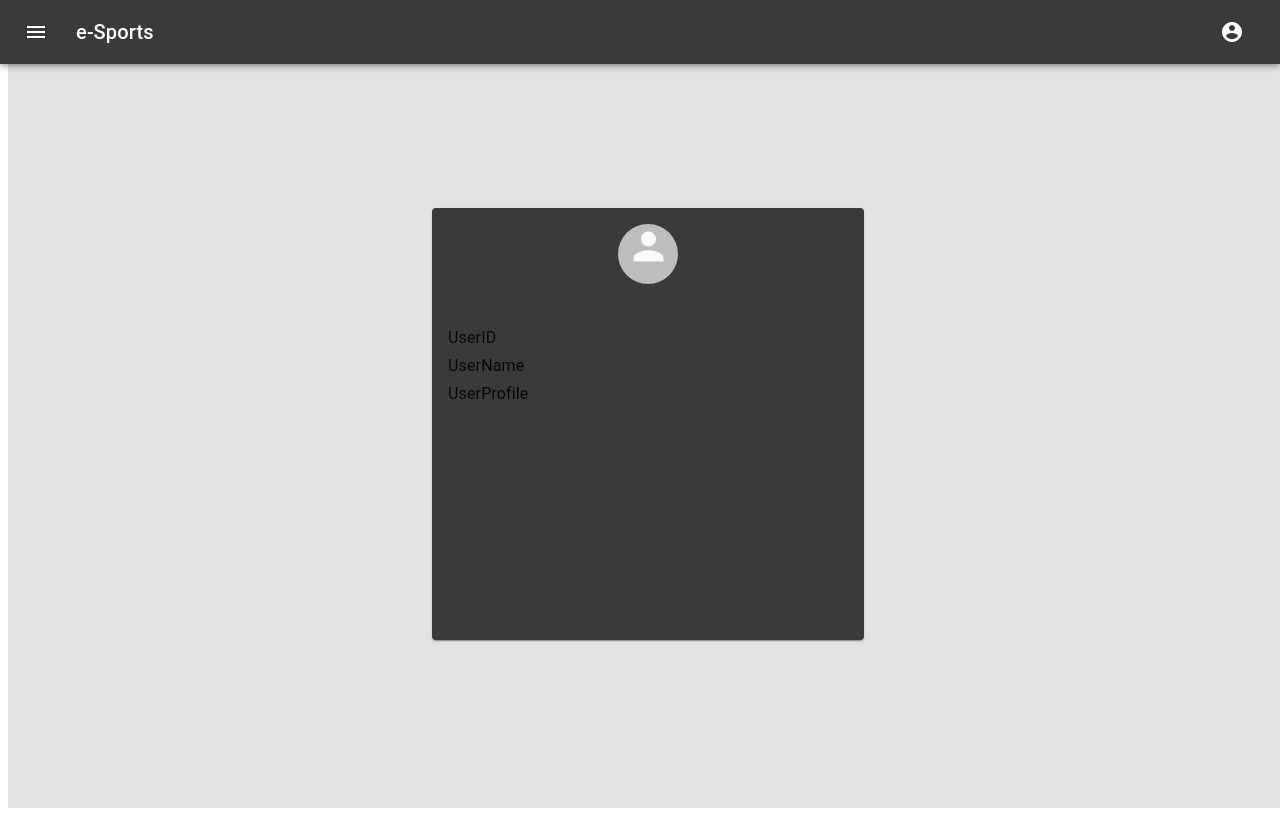
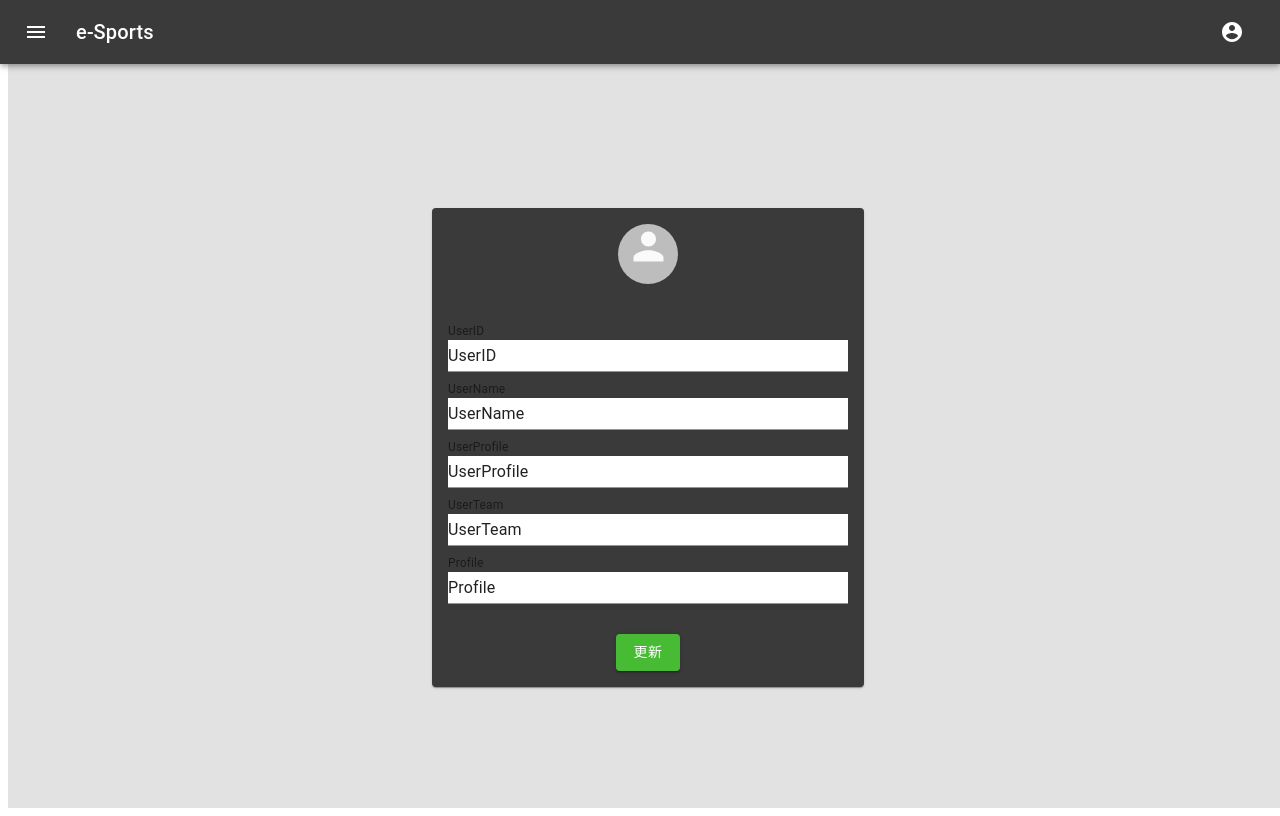
Before and after one commit to toliner/2222-hackathon, a React (Create React App) app in the folder frontend/: page /user in a window 1280 px wide. Built offline with nearby package versions, Linux system fonts and the light colour scheme.

Commit message:
userの修正

```diff
--- a/frontend/src/components/pages/user.tsx
+++ b/frontend/src/components/pages/user.tsx
@@ -1,6 +1,14 @@
 import React from "react";
 import { createStyles, makeStyles, Theme } from "@material-ui/core/styles";
-import { Avatar, ButtonBase, Grid, Paper, Typography } from "@material-ui/core";
+import {
+  Avatar,
+  Button,
+  ButtonBase,
+  Grid,
+  Paper,
+  TextField,
+  Typography
+} from "@material-ui/core";
 
 const useStyles = makeStyles((theme: Theme) =>
   createStyles({
@@ -14,10 +22,10 @@ const useStyles = makeStyles((theme: Theme) =>
       padding: theme.spacing(2),
       margin: "auto",
       maxWidth: 400,
-      height: 400,
       top: 200,
       position: "relative",
-      backgroundColor: "rgba(58, 58, 58, 1)"
+      backgroundColor: "rgba(58, 58, 58, 1)",
+      textAlign: "center"
     },
     item: {
       textAlign: "center",
@@ -29,7 +37,28 @@ const useStyles = makeStyles((theme: Theme) =>
       display: "block",
       width: 60,
       height: 60
-    }
+    },
+    input: {
+      backgroundColor: "white",
+      "&:hover": {
+        backgroundColor: "white"
+      },
+      width: "100%",
+      marginBottom: 10,
+        padding: 0,
+    },
+    form: {
+      display: "grid",
+
+    },
+    btn: {
+      textAlign: "center",
+      marginTop: 20
+    },
+    btnColor: {
+      backgroundColor: "#48BB35",
+      color: "#FFFFFF"
+    },
   })
 );
 
@@ -44,12 +73,51 @@ export const User: React.FC = () => {
             <Avatar className={classes.img} />
           </Grid>
           <Grid item xs={12} sm container>
-            <Grid item xs container direction="column" spacing={2}>
+            <Grid item xs container direction="column">
               <Grid item xs>
-                <Typography variant="subtitle1">UserID</Typography>
-                <Typography variant="subtitle1">UserName</Typography>
-                <Typography variant="subtitle1">UserProfile</Typography>
+                <form noValidate className={classes.form}>
+                  <TextField
+                    label="UserID"
+                    defaultValue="UserID"
+                    InputProps={{
+                      className: classes.input
+                    }}
+                  />
+                  <TextField
+                    label="UserName"
+                    defaultValue="UserName"
+                    InputProps={{
+                      className: classes.input
+                    }}
+                  />
+                  <TextField
+                    label="UserProfile"
+                    defaultValue="UserProfile"
+                    InputProps={{
+                      className: classes.input
+                    }}
+                  />
+                    <TextField
+                        label="UserTeam"
+                        defaultValue="UserTeam"
+                        InputProps={{
+                            className: classes.input
+                        }}
+                    />
+                    <TextField
+                        label="Profile"
+                        defaultValue="Profile"
+                        InputProps={{
+                            className: classes.input
+                        }}
+                    />
+                </form>
               </Grid>
+              <Typography className={classes.btn}>
+                <Button variant="contained" className={classes.btnColor}>
+                  更新
+                </Button>
+              </Typography>
             </Grid>
           </Grid>
         </Grid>
```
